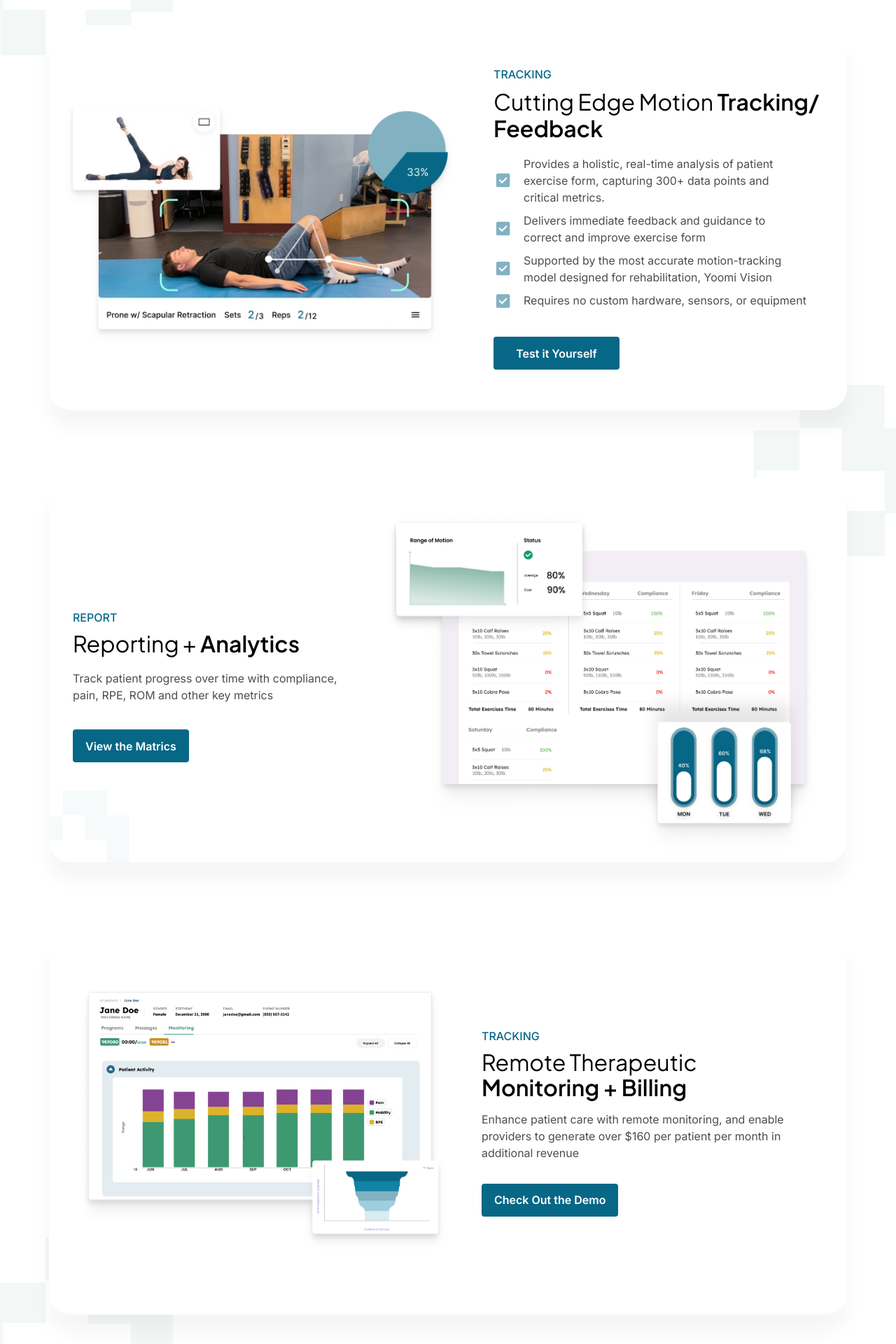
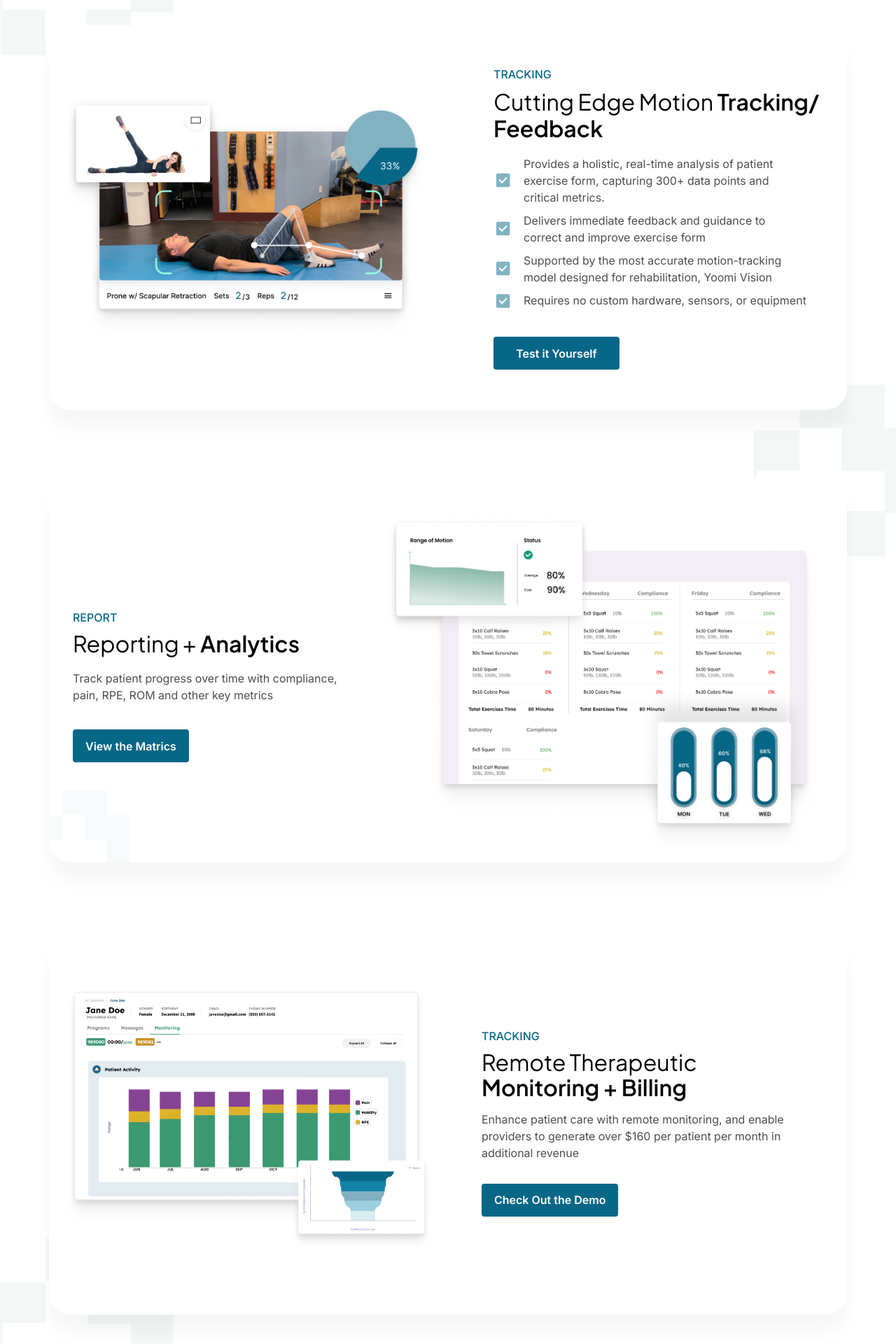
Before and after one commit to Sumit-Chouhan-devloper/yoomi, a React (Create React App) app: page / in a window 1280 px wide. Shown: the part 1900-3820 px from the top of the page at 70% size. Built offline with nearby package versions, Linux system fonts and the light colour scheme.

Commit message:
updating code

```diff
--- a/src/components/homepage/TreakingFeedback.tsx
+++ b/src/components/homepage/TreakingFeedback.tsx
@@ -18,7 +18,7 @@ const TrackingFeedback = () => {
           <div className="flex flex-wrap items-center justify-between xl:h-[550px] CommonCardShado py-8 sm:py-10 lg:py-14 px-4 sm:px-[34px]">
             <div className="lg:w-6/12 mx-auto sm:w-10/12 lg:pe-10 xl:pe-0">
               <img
-                className="w-full min-h-[195px] drop-shadow-lg"
+                className="w-full min-h-[195px] drop-shadow-lg xl:ml-[-20px]"
                 src={Images.trackingFeedbackImg}
                 alt="tracking"
               />
--- a/src/components/homepage/TreakingRemote.tsx
+++ b/src/components/homepage/TreakingRemote.tsx
@@ -13,7 +13,7 @@ const TreakingRemote = () => {
           <div className="flex flex-wrap items-center xl:h-[550px] px-4 sm:px-[34px] CommonCardShado py-8 sm:py-10 lg:py-[56px] xl:py-[87px] justify-center lg:justify-start">
             <div className="lg:w-6/12 mx-auto sm:w-10/12">
               <img
-                className="w-full min-h-[207px] drop-shadow-lg"
+                className="w-full min-h-[207px] drop-shadow-lg xl:ml-[-20px]"
                 src={Images.trackingImg}
                 alt="tracking"
               />
--- a/src/images.js
+++ b/src/images.js
@@ -23,7 +23,7 @@ import msgIcon from "./assets/images/svg/Gmail-logo.svg";
 import telIcon from "./assets/images/svg/tele-logo.svg";
 import workoutIcon from "./assets/images/svg/workout-img.svg";
 import checkIcon from "./assets/images/svg/check_icon.svg";
-import trackingFeedbackImg from "./assets/images/webp/tracking-main-img.webp";
+import trackingFeedbackImg from "./assets/images/png/tracking-main-img.png";
 import reportingImg from "./assets/images/png/Report-main-img.png";
 import trackingImg from "./assets/images/png/tracking-with-graff.png";
 import clintReview1 from "./assets/images/webp/yoomi-review-by-clint-1.webp";
```
Also changed, not shown: src/assets/images/png/tracking-main-img.png (added).
